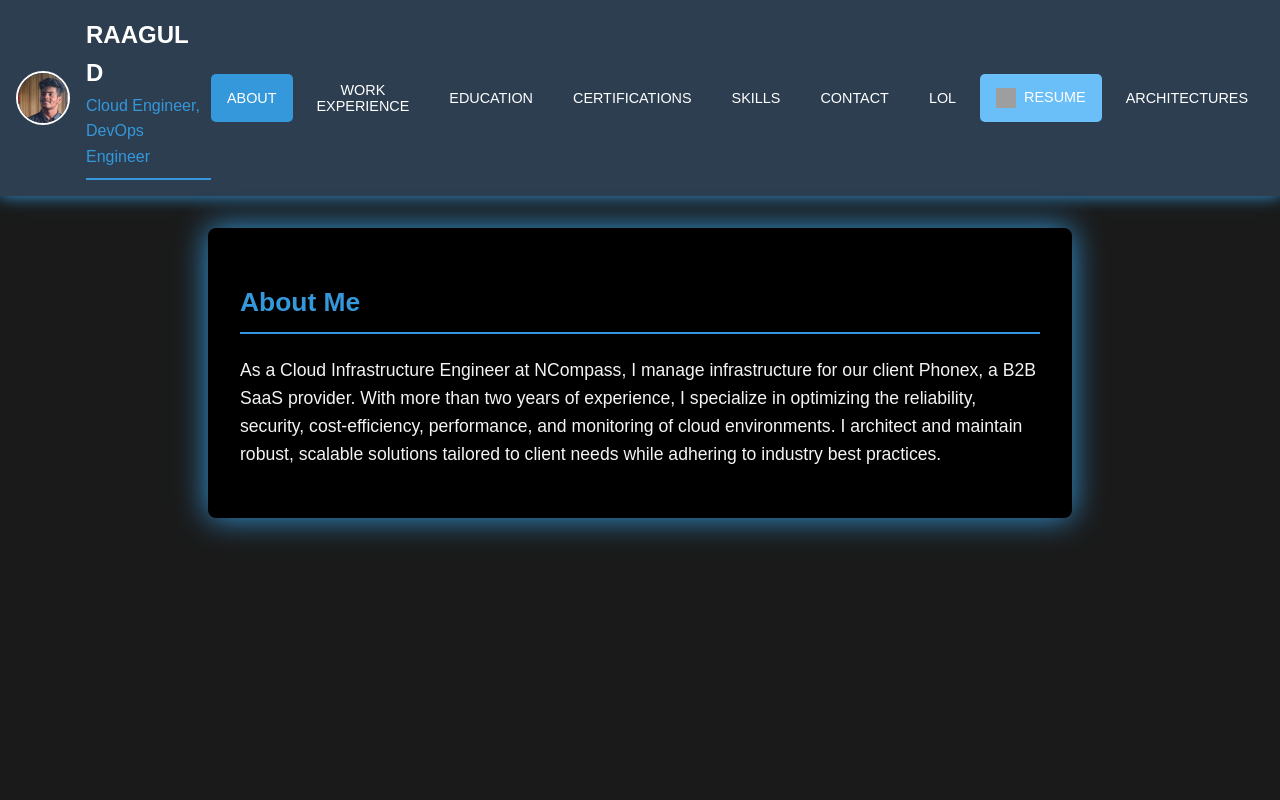
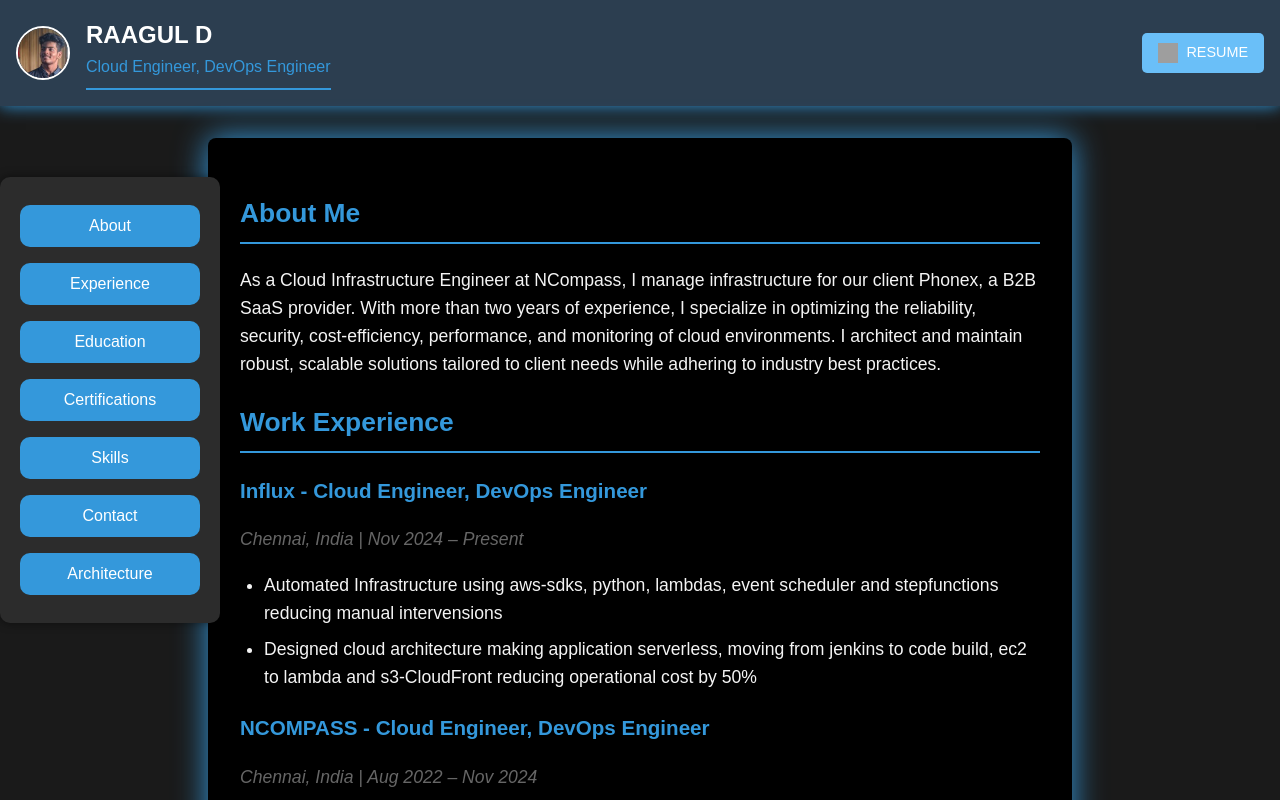
Before and after one commit to RaagulDayalan/resume, a React (Create React App) app: page / in a window 1280 px wide. Shown: the top 800 px of the page. Built offline with nearby package versions, Linux system fonts and the light colour scheme; grey boxes are pictures that could not be loaded.

Commit message:
scroll buttons

```diff
--- a/src/App.css
+++ b/src/App.css
@@ -351,3 +351,46 @@ li {
 .close-button:hover {
   color: #333;
 }
+
+
+/* Style for the sidebar */
+.sidebar {
+  position: fixed;
+  top: 50%;
+  left: 0;
+  transform: translateY(-50%);
+  background-color: var(--modal-bg); /* Corrected background color */
+  padding: 20px;
+  border-radius: 10px; /* Smooth corner radius */
+  z-index: 1000;
+  display: flex;
+  flex-direction: column; /* This makes the buttons stack vertically */
+  align-items: center; /* Center-align buttons */
+  box-shadow: 0 0 10px rgba(0, 0, 0, 0.5); /* Added subtle shadow */
+}
+
+.sidebar button {
+  background-color: var(--primary-color); /* Use the primary color */
+  color: white;
+  padding: 12px 25px; /* Increased padding for larger buttons */
+  margin: 8px 0; /* Adds space between buttons */
+  border: none;
+  border-radius: 10px; /* Rounded buttons */
+  cursor: pointer;
+  font-size: 1rem; /* Larger font size */
+  transition: all 0.3s ease; /* Smooth transition for hover effects */
+  width: 180px; /* Set a consistent width for buttons */
+  text-align: center; /* Ensures text is centered */
+}
+
+.sidebar button:hover {
+  background-color: var(--hover-color); /* Slight color change on hover */
+  transform: scale(1.05); /* Slightly enlarge the button on hover */
+  box-shadow: 0 4px 10px rgba(0, 0, 0, 0.3); /* Add shadow on hover */
+}
+
+/* Add active class styles */
+.sidebar button.active {
+  background-color: var(--secondary-color); /* Highlight active button */
+  box-shadow: 0 4px 15px rgba(0, 0, 0, 0.2);
+}
--- a/src/App.js
+++ b/src/App.js
@@ -1,22 +1,21 @@
-import React, { useState } from "react";
+import React, { useState,useRef } from "react";
 import "./App.css";
 
 function App() {
-  const [activeTab, setActiveTab] = useState("about");
+  const [activeTab, setActiveTab] = useState("everything");
   const [showModal, setShowModal] = useState(false);
   const [showArchitecture, setShowArchitecture] = useState(false);
-  const [showPopup, setShowPopup] = useState(false);
+  const aboutRef = useRef(null);
+  const experienceRef = useRef(null);
+  const educationRef = useRef(null);
+  const certificationsRef = useRef(null);
+  const skillsRef = useRef(null);
+  const contactRef = useRef(null);
+  const architectureRef = useRef(null);
 
-  const handleMouseEnter = () => {
-    setShowPopup(true);
-  };
-
-  const handleMouseLeave = () => {
-    setShowPopup(false);
-  };
-  const handleTabChange = (tab) => {
-    setActiveTab(tab);
-  };
+  // const handleTabChange = (tab) => {
+  //   setActiveTab(tab);
+  // };
   const architecureImgClicked = () => {
     setShowArchitecture(!showArchitecture);
   };
@@ -38,7 +37,12 @@ function App() {
     sessionStorage.setItem("reloading", "true");
     }
   };
-
+  const scrollToSection = (ref) => {
+    window.scrollTo({
+      top: ref.current.offsetTop,
+      behavior: "smooth",
+    });
+  };
   return (
     <div className="empty-space">
     <div className="App">
@@ -73,48 +77,7 @@ function App() {
         </div>
 
         <nav className="nav-buttons">
-          <button
-            className={activeTab === "about" ? "active" : ""}
-            onClick={() => handleTabChange("about")}
-          >
-            ABOUT
-          </button>
-          <button
-            className={activeTab === "experience" ? "active" : ""}
-            onClick={() => handleTabChange("experience")}
-          >
-            WORK EXPERIENCE
-          </button>
-          <button
-            className={activeTab === "education" ? "active" : ""}
-            onClick={() => handleTabChange("education")}
-          >
-            EDUCATION
-          </button>
-          <button
-            className={activeTab === "certifications" ? "active" : ""}
-            onClick={() => handleTabChange("certifications")}
-          >
-            CERTIFICATIONS
-          </button>
-          <button
-            className={activeTab === "skills" ? "active" : ""}
-            onClick={() => handleTabChange("skills")}
-          >
-            SKILLS
-          </button>
-          <button
-            className={activeTab === "contact" ? "active" : ""}
-            onClick={() => handleTabChange("contact")}
-          >
-            CONTACT
-          </button>
-          <button
-            className={activeTab === "JOKE" ? "active" : ""}
-            onClick={() => handleTabChange("JOKE")}
-          >
-            LOL
-          </button>
+
           <a
             href="resume.pdf"
             download="resume.pdf"
@@ -127,19 +90,28 @@ function App() {
             />
             RESUME
           </a>
-          <button
-            className={activeTab === "architecture" ? "active" : ""}
-            onClick={() => handleTabChange("architecture")}
+
+          {/* <button
+            className={activeTab === "JOKE" ? "active" : ""}
+            onClick={() => handleTabChange("everything")}
           >
-            ARCHITECTURES
-          </button>
+            LOL
+          </button> */}
         </nav>
       </header>
-
+      <div className="sidebar">
+          <button onClick={() => scrollToSection(aboutRef)}>About</button>
+          <button onClick={() => scrollToSection(experienceRef)}>Experience</button>
+          <button onClick={() => scrollToSection(educationRef)}>Education</button>
+          <button onClick={() => scrollToSection(certificationsRef)}>Certifications</button>
+          <button onClick={() => scrollToSection(skillsRef)}>Skills</button>
+          <button onClick={() => scrollToSection(contactRef)}>Contact</button>
+          <button onClick={() => scrollToSection(architectureRef)}>Architecture</button>
+        </div>
       <main className="content">
-        {activeTab === "about" && (
+        {(activeTab === "about" || activeTab === "everything") && (
           <>
-            <section className="about">
+            <section className="about" ref={aboutRef}>
               <h2>About Me</h2>
               <p>
                 As a Cloud Infrastructure Engineer at NCompass, I manage
@@ -158,27 +130,23 @@ function App() {
           <section className="about">
             <h2>LOL</h2>
             <p>
-              DevOps, Neither a good ui dev nor a good backend dev but can work
-              and debug both
-            </p>
-            <p>
+              DevOps are neither a good ui dev nor a good backend dev but we can work
+              and debug both.
+              </p>
+              <p>
               they are <s>like</s> <b>Packers and movers</b> they moves the
-              application from developer's machine into the world (PROD)
-            </p>
-            <p>
+              application from developer's machine on to the world (PROD)
+
               with all the admin access they get they feel like <b>God</b>.
-            </p>
-            <p>
+
               creating machines and serverless servers in the air maintaining
               the whole instructure in code (IaC) in cloud
-            </p>
-            <p>
-              autmating instructure provisioning and being up to date with new
-              ondemand best practices
-            </p>
-            <p>
+
+              automating instructure provisioning and being up to date with new
+              on-demand best practices
+
               with the requirement to work with every team, all the front, back,
-              QA and more teams that I don't even know about.
+              QA and more teams that I don't even know about...
             </p>
             <p>
               DevOps are the <b>GOAT</b>, and I'm proud to be a DevOps/Cloud
@@ -187,12 +155,24 @@ function App() {
           </section>
         )}
 
-        {activeTab === "experience" && (
-          <section className="experience">
+        {(activeTab === "experience" || activeTab === "everything") && (
+          <section className="experience" ref={experienceRef}>
             <h2>Work Experience</h2>
             <div className="job">
+            <h3>Influx - Cloud Engineer, DevOps Engineer</h3>
+              <p className="job-details">Chennai, India | Nov 2024 – Present</p>
+              <ul>
+                <li>
+                  Automated Infrastructure using aws-sdks, python, lambdas, event scheduler and stepfunctions reducing manual intervensions
+                </li>
+                <li>
+                  Designed cloud architecture making application serverless, moving from jenkins to code build, ec2 to lambda and s3-CloudFront reducing operational cost by 50%
+                </li>
+
+              </ul>
+
               <h3>NCOMPASS - Cloud Engineer, DevOps Engineer</h3>
-              <p className="job-details">Chennai, India | Aug 2022 – Present</p>
+              <p className="job-details">Chennai, India | Aug 2022 – Nov 2024</p>
               <ul>
                 <li>
                   Maintained and optimized AWS cloud infrastructure for multiple
@@ -245,8 +225,8 @@ function App() {
           </section>
         )}
 
-        {activeTab === "education" && (
-          <section className="education">
+        {(activeTab === "education" || activeTab === "everything") && (
+          <section className="education" ref={educationRef}>
             <h2>Education</h2>
             <div className="degree">
               <h3>ANNA UNIVERSITY</h3>
@@ -269,9 +249,9 @@ function App() {
           </section>
         )}
 
-        {activeTab === "certifications" && (
+        {(activeTab === "certifications" || activeTab === "everything") && (
           <>
-            <section className="certifications">
+            <section className="certifications" ref={certificationsRef}>
               <h2>Certifications</h2>
               <ul>
                 <li>
@@ -287,9 +267,9 @@ function App() {
             </section>
           </>
         )}
-        {activeTab === "skills" && (
+        {(activeTab === "skills" || activeTab === "everything") && (
           <>
-          <section className="skills">
+          <section className="skills" ref={skillsRef}>
             <h2>SKILLS:</h2>
             <div className="skills-container">
               {[
@@ -323,8 +303,8 @@ function App() {
                       ))}
                       </>
         )}
-        {activeTab === "contact" && (
-          <section className="contact">
+        {(activeTab === "contact" || activeTab === "everything") && (
+          <section className="contact" ref={contactRef}>
             <h2>Contact Information</h2>
             <p>Current Location: <span className="email-text">Chennai, India</span></p>
             <p>Phone: <span className="email-text">+91 9791103580</span></p>
@@ -345,36 +325,15 @@ function App() {
           </section>
         )}
 
-        {activeTab === "architecture" && (
-          <section className="architecture">
-            <h2>Web Architecture</h2>
-            <ul>
-              <li>UI application on S3 served by CloudFront</li>
-              <li>
-                Main backend: Containerized Spring Boot application running on
-                ECS, fronted by private NLB and provided by ASG
-              </li>
-              <li>Secondary backend: Node.js and Python Lambdas</li>
-              <li>Database: RDS-backed MySQL server on high-security server</li>
-              <li>Caching: Elastic Cache Redis</li>
-              <li>
-                APIs: Provided by API Gateway integrated with Cognito authorizer
-              </li>
-              <li>Secondary private gateway for internal API-level caching</li>
-            </ul>
+        {(activeTab === "architecture" || activeTab === "everything") && (
+          <section className="architecture" ref={architectureRef}>
+            <h2>My Architectural Experiences</h2>
             <div className="hover-container">
-              {showPopup && (
-                <div className="popup">
-                  <p>click image to enlarge</p>
-                </div>
-              )}
               <img
                 src="infra-architecture.drawio.png"
                 alt="Infrastructure Architecture"
                 className="architecture-img"
                 onClick={architecureImgClicked}
-                onMouseEnter={handleMouseEnter}
-                onMouseLeave={handleMouseLeave}
               />
             </div>
           </section>
```
